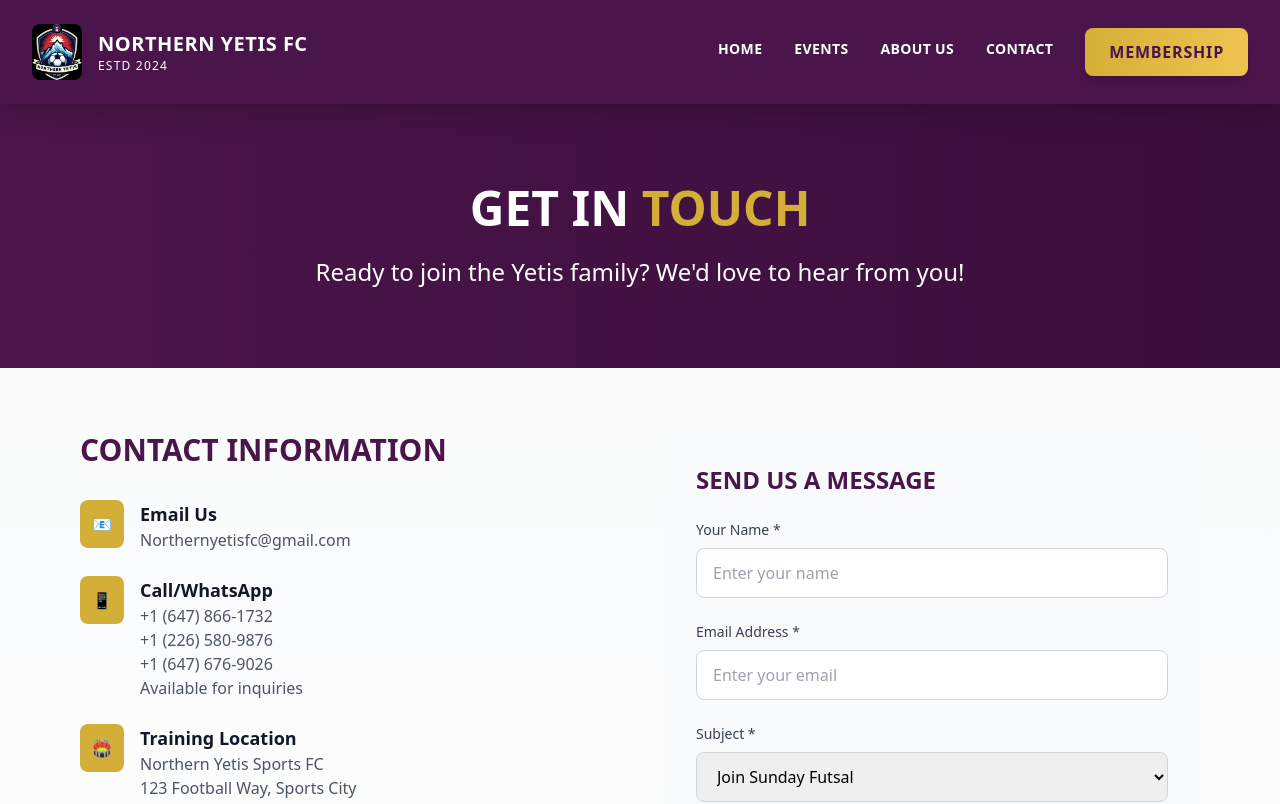
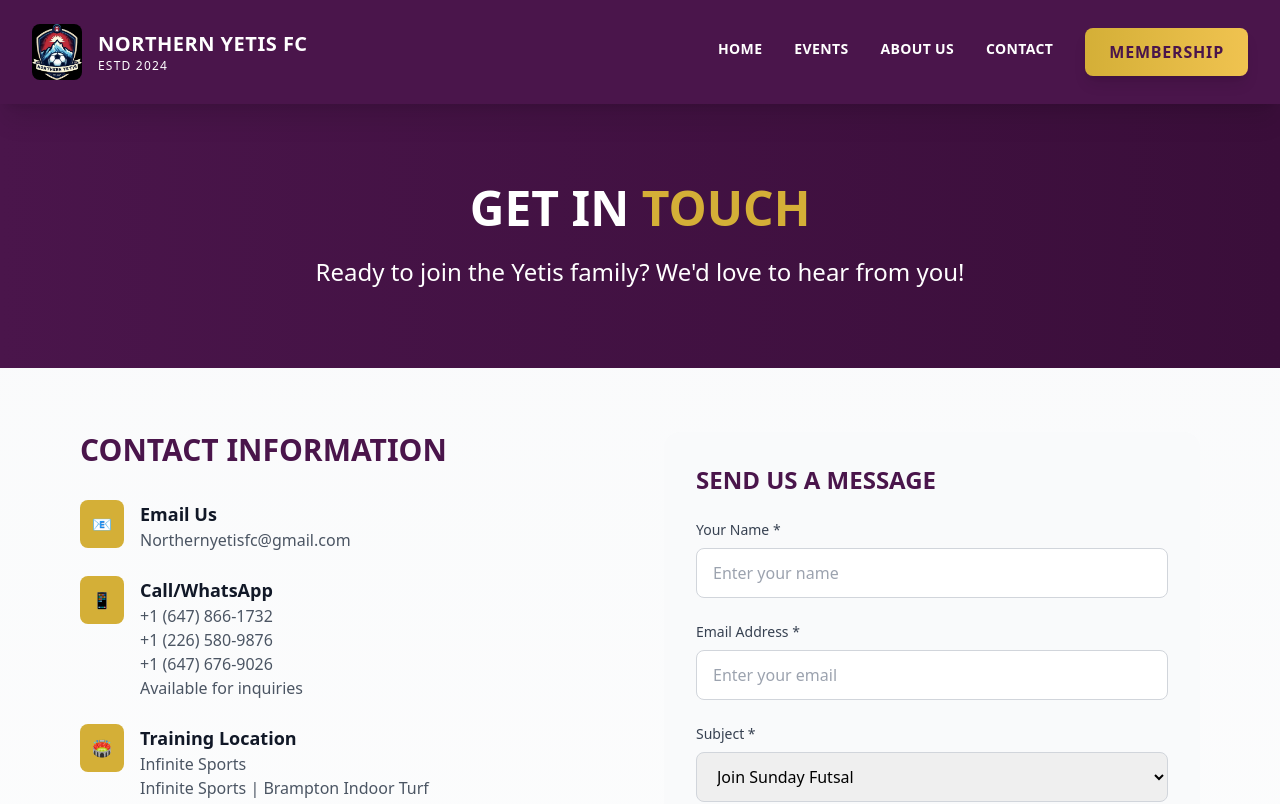
Before and after one commit to devthapaashish-source24/northern-yetis-fc, a Next.js app: page /contact in a window 1280 px wide. Shown: the top 804 px of the page. Built offline with nearby package versions, Linux system fonts and the light colour scheme.

Commit message:
contact updated

```diff
--- a/app/contact/page.tsx
+++ b/app/contact/page.tsx
@@ -54,8 +54,8 @@ export default function ContactPage() {
                   </div>
                   <div>
                     <h3 className="text-lg font-semibold text-gray-900">Training Location</h3>
-                    <p className="text-gray-600">Northern Yetis Sports FC</p>
-                    <p className="text-gray-600">123 Football Way, Sports City</p>
+                    <p className="text-gray-600">Infinite Sports</p>
+                    <p className="text-gray-600">Infinite Sports | Brampton Indoor Turf</p>
                   </div>
                 </div>
 
--- a/components/VenueDirections.jsx
+++ b/components/VenueDirections.jsx
@@ -4,7 +4,7 @@ export default function VenueDirections() {
   const [showDirections, setShowDirections] = useState(false);
 
   const venueInfo = {
-    name: "Northern Yetis Sports Complex",
+    name: "Infinite Sports",
     address: "Infinite Sports | Brampton Indoor Turf",
     googleMaps: "https://maps.google.com/?q=Infinite Sports | Brampton Indoor Turf"
   };
```
